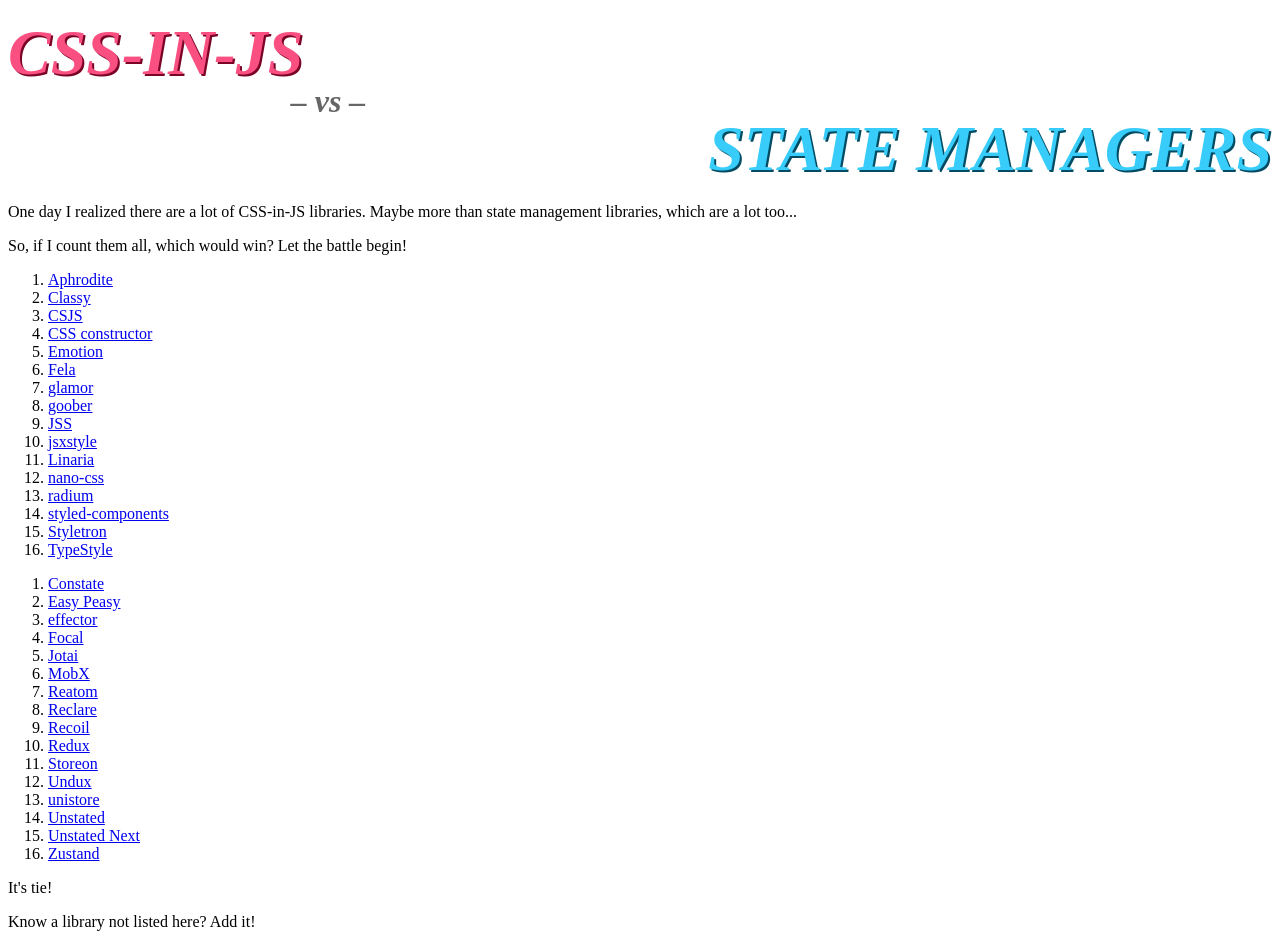
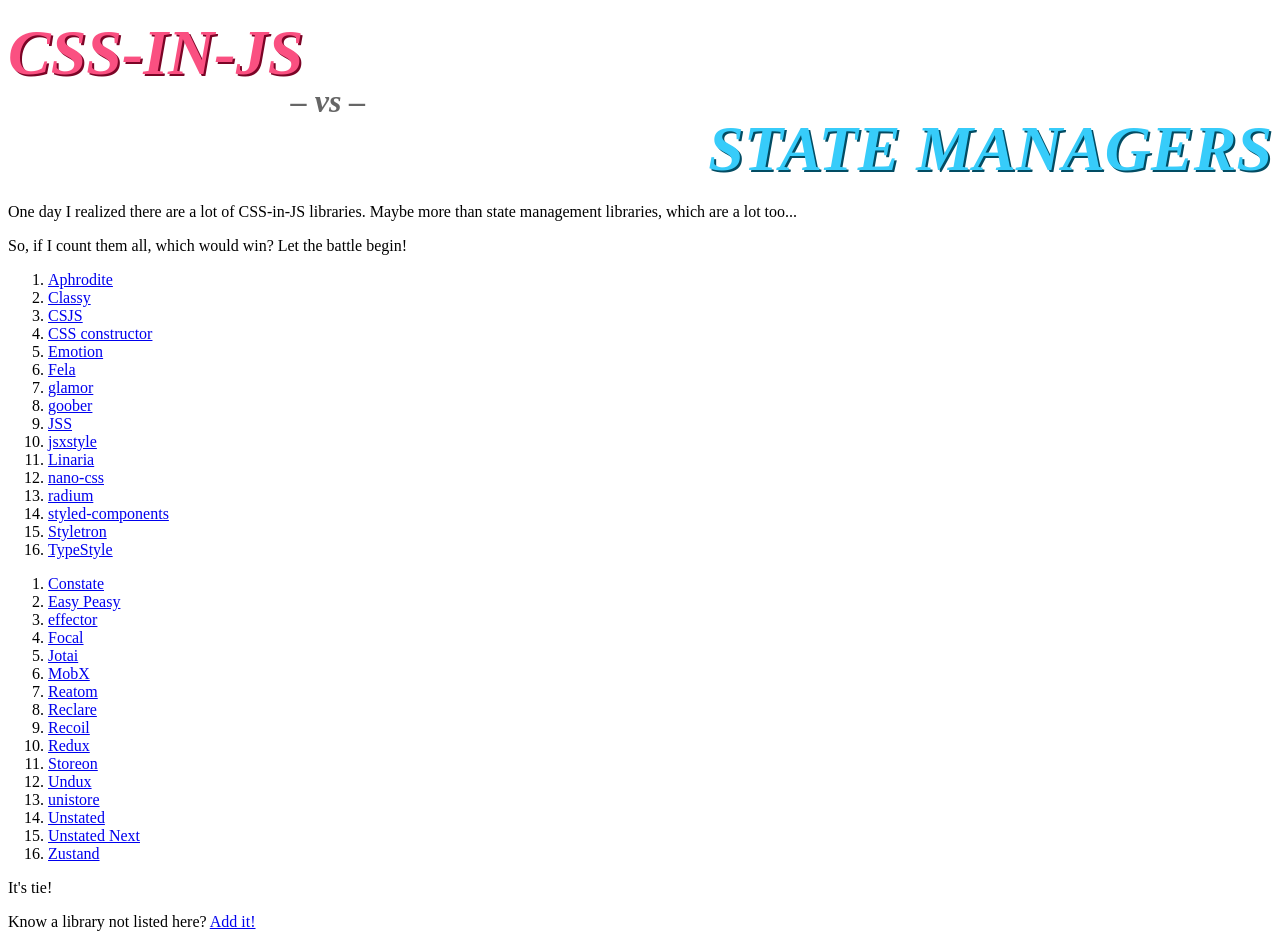
Before and after one commit to 44px/css-in-js-vs-state-managers, a Next.js app: page / in a window 1280 px wide. Built offline with nearby package versions, Linux system fonts and the light colour scheme.

Commit message:
Add link to edit data file

```diff
--- /dev/null
+++ b/src/components/Link.tsx
@@ -0,0 +1,16 @@
+import { FunctionComponent } from 'react';
+
+type Props = {
+  href: string;
+};
+
+export const Link: FunctionComponent<Props> = ({ href, children }) => {
+  return (
+    <a
+      className="text-blue-800 border-b border-dashed border-current transition-colors hover:text-blue-400"
+      href={href}
+    >
+      {children}
+    </a>
+  );
+};
--- a/src/components/List.tsx
+++ b/src/components/List.tsx
@@ -1,5 +1,6 @@
 import { VoidFunctionComponent } from 'react';
 import { Item } from '../data';
+import { Link } from './Link';
 
 type Props = {
   items: Item[];
@@ -16,12 +17,7 @@
     <ol className="pl-12 list-decimal list-outside space-y-3 text-xl whitespace-nowrap">
       {sortedItems.map(({ label, url }, index) => (
         <li key={index}>
-          <a
-            className="font-normal text-blue-800 border-b border-dashed border-current transition-colors hover:text-blue-400"
-            href={url}
-          >
-            {label}
-          </a>
+          <Link href={url}>{label}</Link>
         </li>
       ))}
     </ol>
--- a/src/pages/index.tsx
+++ b/src/pages/index.tsx
@@ -4,6 +4,7 @@
 import { List } from '../components/List';
 import { Text } from '../components/Text';
 import { Item, cssInJsLibs, stateManagers } from '../data';
+import { Link } from '../components/Link';
 
 type Result = 'tie' | 'cssInJs' | 'stateManagers';
 
@@ -58,7 +59,12 @@
         ) : (
           <p>It's tie!</p>
         )}
-        <p>Know a library not listed here? Add it!</p>
+        <p>
+          Know a library not listed here?{' '}
+          <Link href="https://github.com/44px/css-in-js-vs-state-managers/edit/main/src/data.ts">
+            Add it!
+          </Link>
+        </p>
       </div>
     </div>
   );
```
